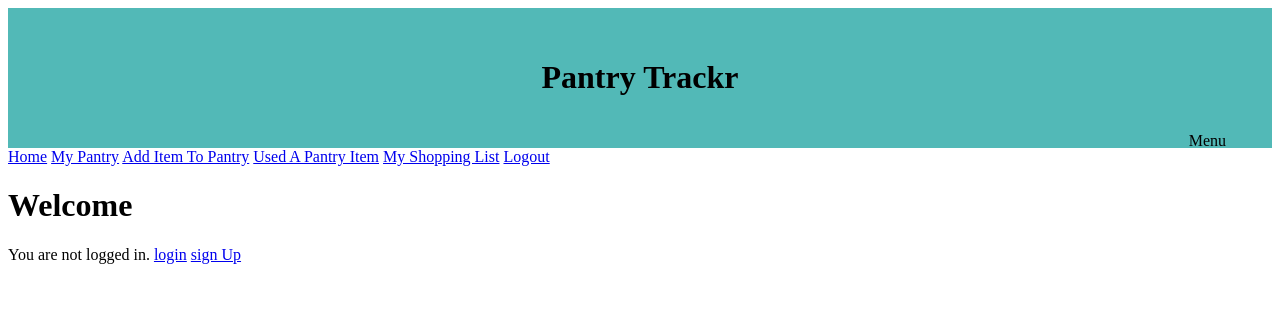
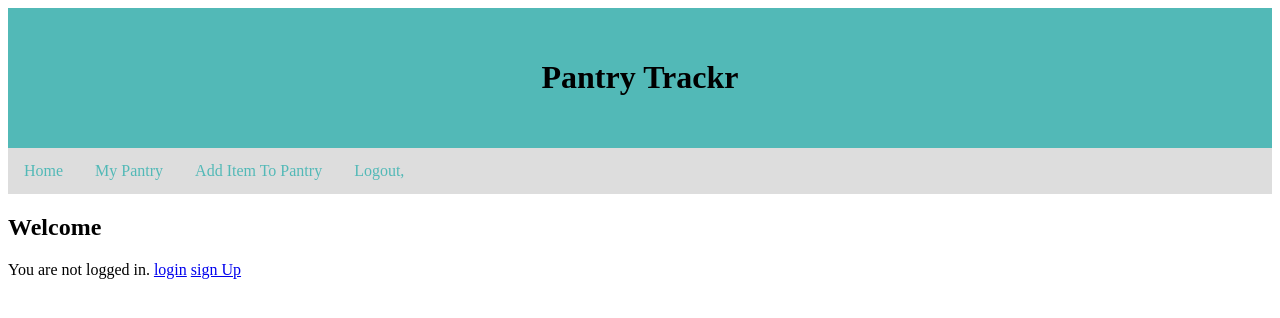
Before and after one commit to johannah-joy/pantry-trackr, a Django app: page / in a window 1280 px wide. Shown: the top 318 px of the page. Run offline with Django 3.2, Linux system fonts and the light colour scheme.

Commit message:
add functionality to most urls and templates, and add more css

```diff
--- a/static/styles.css
+++ b/static/styles.css
@@ -1,6 +1,4 @@
-/* input {
-  margin: 4px;
-} */
+/* Desktop Design */
 
 .body {
   text-align: center;
@@ -12,87 +10,61 @@
   text-align: center;
 }
 
-/* Links inside the navbar */
-.header a {
+.header p {
+  float: right;
+  padding-bottom: 4px;
+}
+
+.nav-top {
+  list-style-type: none;
+  margin: 0;
+  padding: 0;
+  overflow: hidden;
+  background-color: #dddddd;
+  /* background-color: #b29ac3; */
+}
+
+li {
+  /* display: inline; */
   float: left;
-  font-size: 16px;
-  /* color: white; */
+}
+
+li a {
+  display: block;
+  background-color: #dddddd;
+  /* background-color: #b29ac3; */
+  color: #52B9B7;
   text-align: center;
   padding: 14px 16px;
   text-decoration: none;
 }
 
-/* The dropdown div */
-.dropdown {
-  float: right;
-  overflow: hidden;
-}
-
-/* Dropdown button */
-.dropdown .dropbtn {
-  font-size: 16px;
-  border: none;
-  outline: none;
-  /* color: white; */
-  padding: 14px 16px;
-  background-color: inherit;
-  font-family: inherit; /* Important for vertical align on mobile phones */
-  margin: 0; /* Important for vertical align on mobile phones */
-}
-
-/* Add a lavender background color to navbar links on hover */
-.header a:hover, .dropdown:hover .dropbtn {
+/* Add a lavender background color to dropdown links on hover */
+li a:hover {
   background-color: #b29ac3;
 }
 
-/* Dropdown content (hidden by default) */
-.dropdown-content {
-  display: none;
-  position: absolute;
-  background-color: #f9f9f9;
-  min-width: 160px;
-  box-shadow: 0px 8px 16px 0px rgba(0,0,0,0.2);
-  z-index: 1;
-}
-
-/* Links inside the dropdown */
-.dropdown-content a {
-  float: none;
-  color: black;
-  padding: 12px 16px;
-  text-decoration: none;
-  display: block;
-  text-align: left;
-}
-
-/* Add a grey background color to dropdown links on hover */
-.dropdown-content a:hover {
-  background-color: #ddd;
-}
-
-/* Show the dropdown menu on hover */
-.dropdown:hover .dropdown-content {
-  display: block;
-}
-
-form {
+.form-border {
   border: 3px solid black;
   padding-bottom: 12px;
   margin-right: 300px;
   margin-left: 300px;
 }
 
+.input-box {
+  width: 20%;
+}
+
 /* Mobile Design */
-/* @media (max-width: 414px) {
-  .flexbox-container {
-    display: block;
+@media (max-width: 414px) {
+  .input-box {
+    width: 80%;
   }
-} */
+}
 
 /* Tablet Design */
-/* @media (min-width: 768px) and (max-width: 1024px) {
-  .images {
-    max-width:45%;
-    height:auto;
+@media (min-width: 768px) and (max-width: 1024px) {
+  .input-box {
+    width: 35%;
   }
-} */
+}
--- a/templates/base.html
+++ b/templates/base.html
@@ -10,18 +10,16 @@
 <body>
     <div class="header">
         <h1 class="app-name">Pantry Trackr</h1>
-        <div class="dropdown">
-            <button class="dropbtn">Menu</button>
-            <div class="dropdown-content">
-                <a href="{% url 'users:home' %}">Home</a>
-                <a href="{% url 'users:my-pantry' %}">My Pantry</a>
-                {% comment %} <a href="{% url 'users:add-item' %}">Add Item To Pantry</a>
-                <a href="{% url 'users:used-item' %}">Used A Pantry Item</a>
-                <a href="{% url 'users:shopping-list' %}">My Shopping List</a> {% endcomment %}
-                <a href="{% url 'login' %}">Logout</a>
-            </div>
-        </div>
     </div>
+    <ul class="nav-top">
+        <li><a href="{% url 'users:home' %}">Home</a></li>
+        <li><a href="{% url 'users:my-pantry' %}">My Pantry</a></li>
+        <li><a href="{% url 'users:add-item' %}">Add Item To Pantry</a></li>
+        {% comment %} <li><a href="{% url 'users:used-item' %}">Used A Pantry Item</a></li>
+        <li><a href="{% url 'users:shopping-list' %}">My Shopping List</a></li> {% endcomment %}
+        <li><a href="{% url 'login' %}">Logout, <em>{{ user.username }}</em></a></li>
+    </ul>
+
     {% comment %} <div class='sub-header'>
         {% if user.is_authenticated %}
         <p>Hello, <a href="{% url 'users:profile' request.user.username %}">{{ request.user.username }}</a>!</p>
--- a/templates/home.html
+++ b/templates/home.html
@@ -2,23 +2,13 @@
 
 {% block content %}
 <body>
-    <div class='page-header'>
-        {% comment %} <a href="{% url 'post_new' %}"></a> {% endcomment %}
-        <a href="/">Home</a>
-        <a href="my-pantry.html">My Pantry</a>
-        <a href="add-item.html">Add Item To Pantry</a>
-        <a href="used-item.html">Used A Pantry Item</a>
-        <a href="shopping-list.html">My Shopping List</a>
-        <a href="login.html">Logout</a>
-    </div>
     <div>
         {% if user.is_authenticated %}
-        <h1>Welcome {{ user.username }}</h1>
-        {% comment %} <h1>Welcome {{ username }}</h1> {% endcomment %}
-        <p><a href="{% url 'logout' %}">logout</a><p>
+        <h2>Welcome, <em>{{ user.username }}</em></h2>
+        {% comment %} <p><a href="{% url 'logout' %}">logout</a><p> {% endcomment %}
 
         {% else %}
-        <h1>Welcome</h1>
+        <h2>Welcome</h2>
         <p>You are not logged in. <a href="{% url 'login' %}">login</a> <a href="{% url 'users:signup' %}">sign Up</a></p>
         {% endif %}
     </div>
--- a/templates/registration/login.html
+++ b/templates/registration/login.html
@@ -4,7 +4,7 @@
 <body>
   <div class="body">
     <h2>Login</h2>
-    <form action="" method="post">
+    <form class="form-border" action="" method="post">
       {% csrf_token %}
       {{ form.as_p }}
       <button type="submit">login</button>
--- a/templates/registration/signup.html
+++ b/templates/registration/signup.html
@@ -4,12 +4,12 @@
 <body>
   <div class="body">
     <h2>Account Registration</h2>
-    <form method="post">
+    <form class="form-border" method="post">
       {% csrf_token %}
       {{ form.as_p }}
       <button type="submit">sign up</button><br>
     </form>
-    <p><strong><em>If you already have an account <a href="/login" target="blank"><strong>login</strong></a> instead.</em></strong></p>
+    <p><strong><em>If you already have an account <a href="users:login" target="blank"><strong>login</strong></a> instead.</em></strong></p>
   </div>
 </body>
 {% endblock %}
--- a/templates/shopping-list.html
+++ b/templates/shopping-list.html
@@ -5,7 +5,7 @@
   <div class="body">
     <h1>Shopping List</h1>
     <h4><em>When you have notified Pantry Trackr that you have used an item, if that item is at or below its minimum quantity, that item will be automatically added to 'Shopping List' so you can pull the list up when you are shopping without planning ahead.</em></h4>
-    <div>
+    <div id="shop-list">
       output when quantity minimum has hit, auto output here
     </div>
   </div>
--- a/users/urls.py
+++ b/users/urls.py
@@ -7,9 +7,10 @@
     path('home/', views.HomeView.as_view(), name='home'),
     path('login/', views.LoginView.as_view(), name='login'),
     # path('add-item/', views.AddItemView.as_view(), name='add-item'),
+    path('add-item/', views.addItem, name='add-item'),
     path('my-pantry/', views.MyPantryView.as_view(), name='my-pantry'),
     # path('used-item/', views.UsedItemView.as_view(), name='used-item'),
     # path('shopping-list/', views.ShoppingListView.as_view(), name='shopping-list'),
 
-    path('logout/', views.logout_user, name='logout'),
+    # path('logout/', views.logout_user, name='logout'),
 ]
```
Also changed, not shown: templates/add-item.html (+7 -8 lines), templates/my-pantry.html (+14 -21 lines), templates/used-item.html (+15 -1 lines), users/views.py (+9 -33 lines), db.sqlite3.
